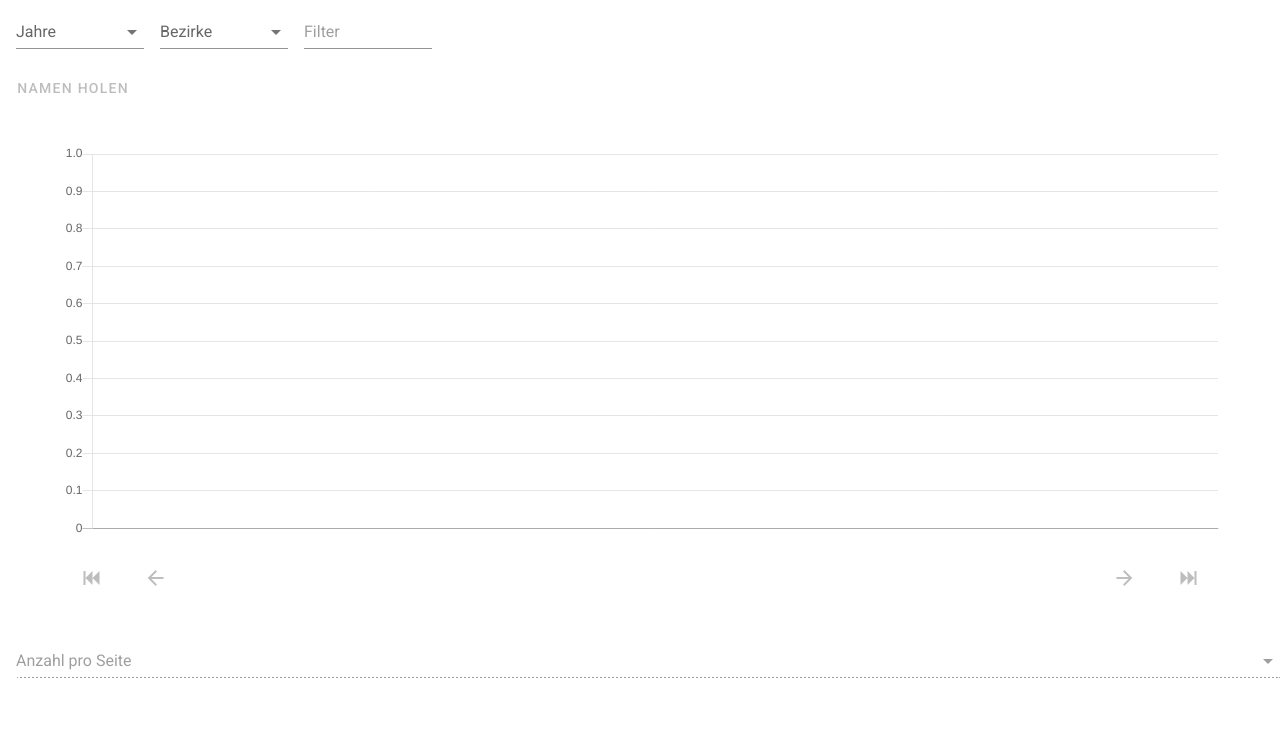
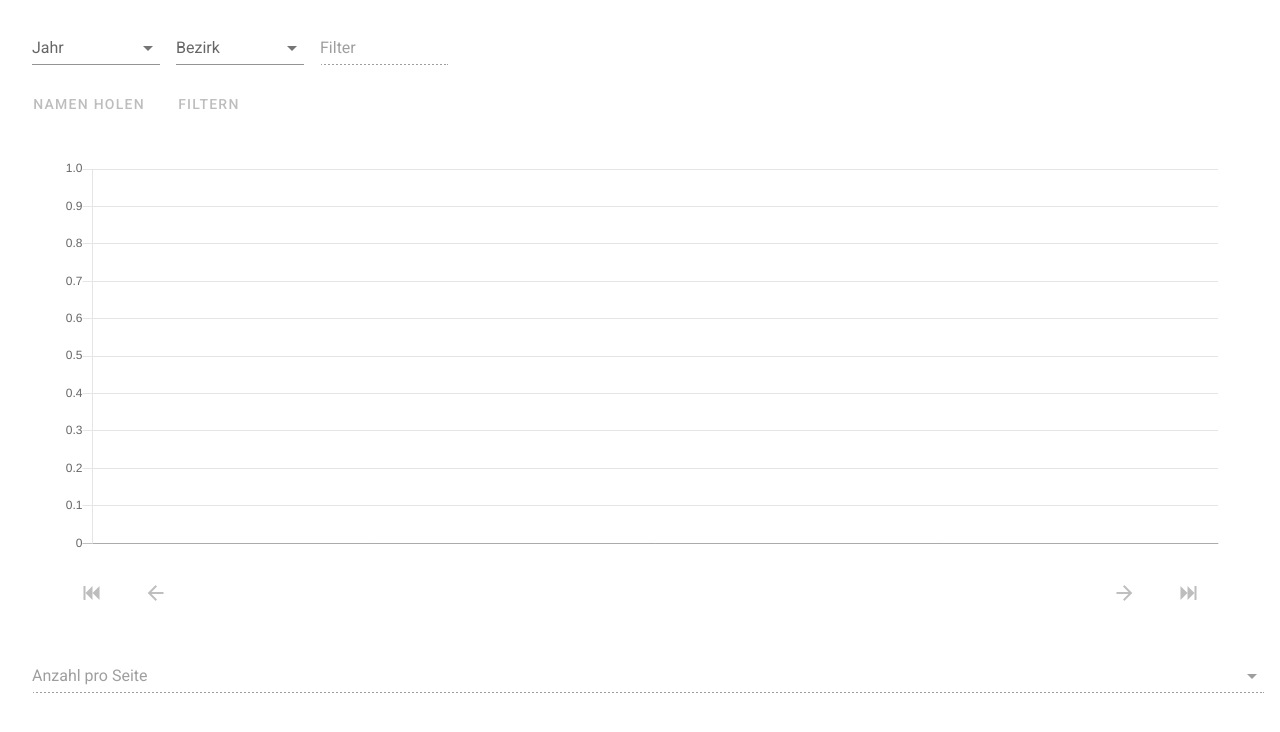
Before and after one commit to 0renji/namelist, a Vue app: page / in a window 1280 px wide. Shown: the top 732 px of the page. Built offline with nearby package versions, Linux system fonts and the light colour scheme.

Commit message:
stashes progress so far;

```diff
--- a/src/components/MainView.vue
+++ b/src/components/MainView.vue
@@ -1,11 +1,17 @@
 <template>
-    <div>
+    <div class="view-wrapper">
         <value-picker/>
         <v-btn :disabled="!areSelectionsMade"
                depressed
                text
                @click="requestData">
           Namen holen
+        </v-btn>
+        <v-btn :disabled="!nameFilter"
+               depressed
+               text
+               @click="filterByName">
+          Filtern
         </v-btn>
         <div v-if="errMsg">
           {{errMsg}}
@@ -119,6 +125,12 @@
           },
           areSelectionsMade() {
             return !!(this.$store.getters['global/selectedYear'] && this.$store.getters['global/selectedDistrict'])
+          },
+          nameFilter() {
+            return this.$store.getters['global/nameFilter']
+          },
+          storedData() {
+            return this.$store.getters['global/data']
           }
         },
 
@@ -139,7 +151,8 @@
                 api.getNamesFor(year, district.toLowerCase())
                     .then(data => {
                         if (data) {
-                            this.fillData(data.data)
+                          this.$store.commit('global/setData', data)
+                          this.fillData(data.data)
                         }
                         else {
                             this.errMsg = 'Sadly no data for the year ' + this.selectedYear + ' and district ' + this.selectedYear
@@ -264,12 +277,26 @@
 
                 this.setPartitionString()
                 this.fillChart()
-             }
+             },
+
+            filterByName() {
+              let data = Object.values(this.storedData)
+                if (this.nameFilter.length === 0) {
+                  this.fillData(this.$store.getters['global/data'])
+                }
+
+
+                data = data.filter(nameArr => nameArr[0].toLowerCase().includes(this.nameFilter.toLowerCase()))
+                this.fillData(data)
+            }
         }
     }
 </script>
 
 <style lang="scss">
+.view-wrapper{
+  padding: 1em;
+}
 .selector-pagination{
   max-width: 7vw;
   margin-left: 1em;
--- a/src/components/ValuePicker.vue
+++ b/src/components/ValuePicker.vue
@@ -4,19 +4,20 @@
     class="selector"
     v-on:change="saveYear"
     :items="years"
-    label="Jahre">
+    label="Jahr">
     </v-select>
     <v-select
     class="selector"
     v-on:change="saveDistrict"
     :items="districts"
-    label="Bezirke">
+    label="Bezirk">
     </v-select>
-    <v-text-field
-        class="selector"
-        label=""
-        placeholder="Filter"
-        clearable
+    <v-text-field class="selector"
+                  label=""
+                  placeholder="Filter"
+                  clearable
+                  v-on:change="saveNameFilter"
+                  :disabled="!hasData"
     >
     </v-text-field>
     <v-spacer></v-spacer>
@@ -59,13 +60,21 @@
                 ],
             }
         },
+      computed: {
+        hasData () {
+          return !!this.$store.getters['global/data']
+        }
+      },
 
-        methods: {
+      methods: {
           saveYear (selection) {
             this.$store.commit('global/setSelectedYear', selection);
           },
           saveDistrict (selection) {
             this.$store.commit('global/setDistrict', selection);
+          },
+          saveNameFilter (selection) {
+            this.$store.commit('global/setNameFilter', selection);
           },
         }
     }
--- a/src/store/global.js
+++ b/src/store/global.js
@@ -5,11 +5,15 @@ export default {
     state: {
         selectedYear: undefined,
         selectedDistrict: undefined,
+        nameFilter: undefined,
+        data: undefined
     },
 
     getters: {
         selectedYear: state => state.selectedYear,
-        selectedDistrict: state => state.selectedDistrict
+        selectedDistrict: state => state.selectedDistrict,
+        nameFilter: state => state.nameFilter,
+        data: state => state.data,
     },
     mutations: {
         setSelectedYear (state, selectedYear) {
@@ -17,6 +21,12 @@ export default {
         },
         setDistrict (state, selectedDistrict) {
             state.selectedDistrict = selectedDistrict
+        },
+        setNameFilter (state, nameFilter) {
+            state.nameFilter = nameFilter
+        },
+        setData(state, data) {
+            state.data = data
         }
     },
 }
```
